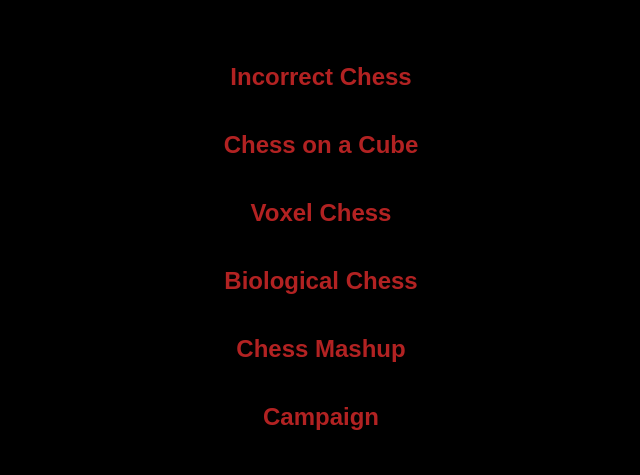
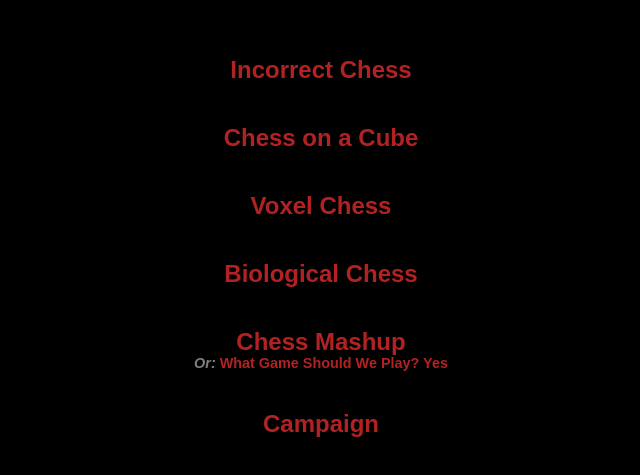
Before and after one commit to charles0830/chess-mashup, a website: page cube.html in a window 1280 px wide. Shown: the part 153-628 px from the top of the page, without its empty margins (319-959 px from the left). Drawn offline with nearby package versions, Linux system fonts and the light colour scheme.

Commit message:
Implement tagline for Chess Mashup without breaking adjacency selector
and in a way is (by some accounts) more correct for HTML

```diff
--- a/cube.html
+++ b/cube.html
@@ -47,6 +47,9 @@
 		#main-menu a {
 			color: firebrick;
 			text-decoration: none;
+		}
+		#main-menu h2 {
+			text-align: center;
 		}
 		#main-menu h2+p {
 			position: absolute;
@@ -104,9 +107,9 @@
 		<p>Chess on arbitrary cubic terrain. Unfair to your brain.</p>
 		<h2><a href="#bio-chess">Biological Chess</a></h2>
 		<p>Chess played on a growing organism.</p>
-		<h2><a href="#mashup">Chess Mashup</a></h2>
-		<!-- <h3 style="line-height: 1; margin: 0; margin-top: -1.3em; font-size: 0.8em"><span style="color: gray">Or:</span> <a href="#mashup">What Game Should We Play? Yes</a></h3> -->
-		<!-- subtitle there breaks my adjacent selector -->
+		<h2><a href="#mashup">Chess Mashup
+			<p style="line-height: 1; margin: 0; font-size: 0.6em"><em style="color: gray">Or:</em> What Game Should We Play? Yes</p>
+		</a></h2>
 		<p>Combining tile based board games of Chess, Checkers, Go, Othello, and Scrabble.</p>
 		<h2><a href="#campaign">Campaign</a></h2>
 		<p>Story mode chess puzzle saga.</p>
```
